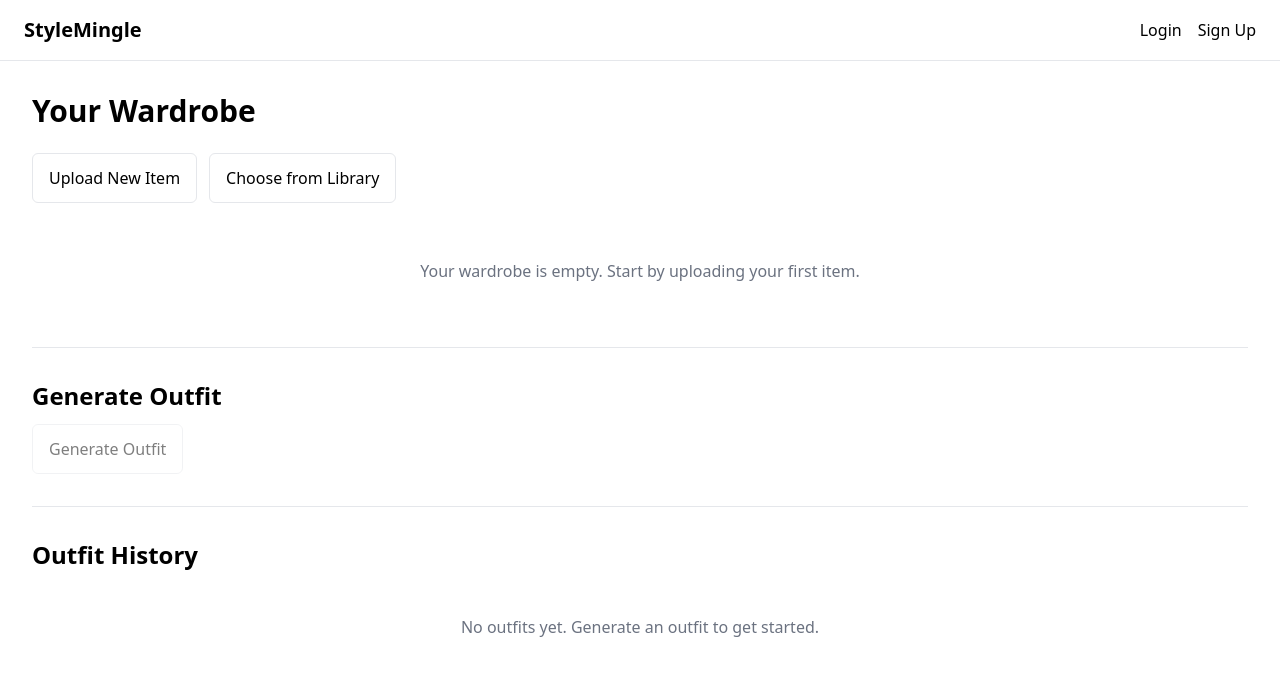
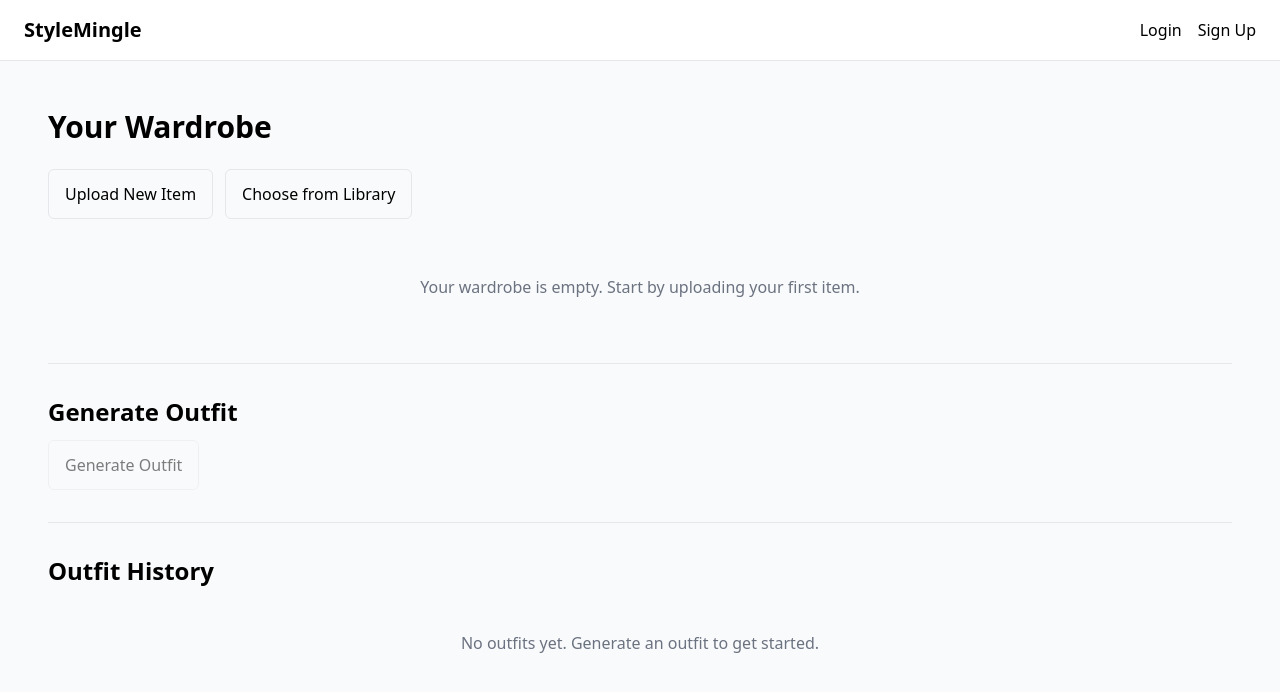
Before and after one commit to riky007-ux/stylemingle, a Next.js app: page /dashboard/wardrobe in a window 1280 px wide. Shown: the top 692 px of the page. Built offline with nearby package versions, Linux system fonts and the light colour scheme.

Commit message:
style: polish wardrobe page layout - improved container spacing

```diff
--- a/src/app/dashboard/wardrobe/page.tsx
+++ b/src/app/dashboard/wardrobe/page.tsx
@@ -261,7 +261,7 @@ export default function WardrobePage() {
   }
 
   return (
-    <div className="p-6 md:p-8">
+    <div className="min-h-screen bg-gray-50 p-6 md:p-12 max-w-7xl mx-auto">
       <h1 className="text-3xl font-semibold mb-6">Your Wardrobe</h1>
       <div className="flex flex-col sm:flex-row gap-3 mb-6">
         <button
```
